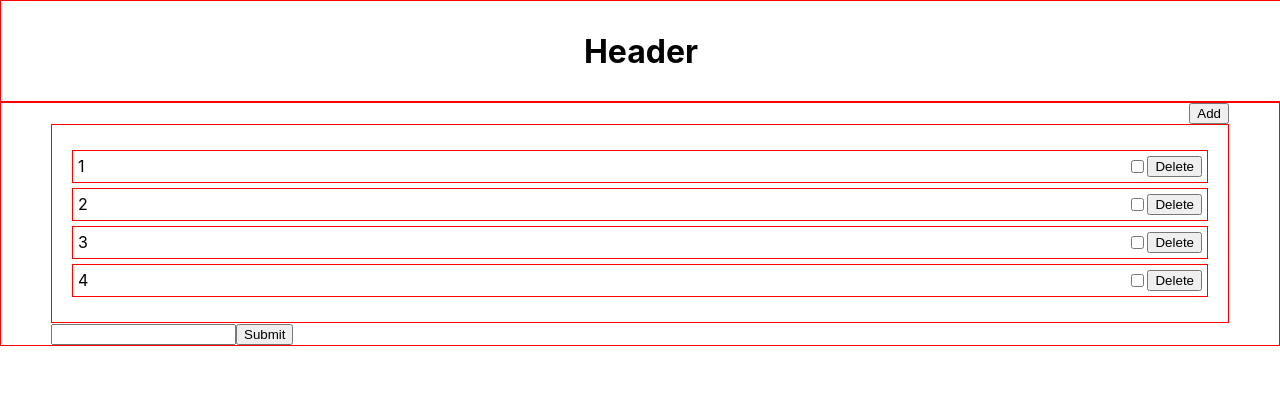
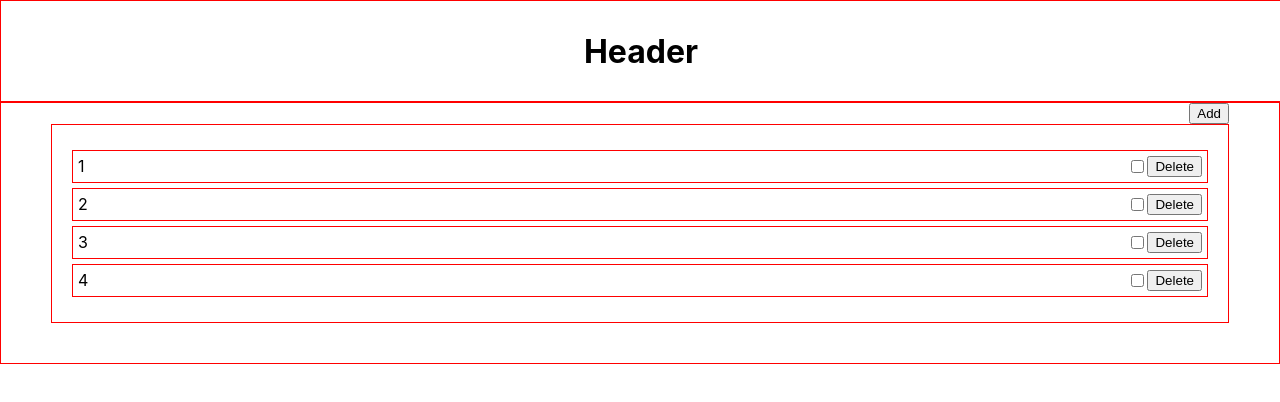
Before and after one commit to anghelgabrielmihai/miXin-todo, a React (Create React App) app: page / in a window 1280 px wide. Shown: the top 402 px of the page. Built offline with nearby package versions, Linux system fonts and the light colour scheme.

Commit message:
- added functionality to show or hide addComponent component used to add a new item in ToDO

```diff
--- a/src/components/addComponent/addComponent.css
+++ b/src/components/addComponent/addComponent.css
@@ -0,0 +1,6 @@
+.add-wrapper {
+  border: 1px solid red;
+  padding: 5px;
+  margin: 5px 0px;
+  justify-content: space-between;
+}
--- a/src/components/addComponent/addComponent.js
+++ b/src/components/addComponent/addComponent.js
@@ -1,6 +1,6 @@
 import React, { Component } from 'react'
 import { ButtonComponent } from '../buttonComponent/buttonComponent'
-
+import './addComponent.css';
 export class AddComponent extends Component {
     constructor(props) {
         super(props)
@@ -11,13 +11,16 @@ export class AddComponent extends Component {
     }
 
     render () {
-        return (
-            <div>
-                <form>
+        if (this.props.showAddComponent) {
+            return (
+                <div className="add-wrapper flex">
                     <input type="text" />
                     <ButtonComponent name="Submit" />
-                </form>
-            </div>
-        )
+                </div>
+            )
+        } else {
+            return null;
+        }
+
     }
 }
--- a/src/components/buttonComponent/buttonComponent.js
+++ b/src/components/buttonComponent/buttonComponent.js
@@ -10,6 +10,6 @@ export class ButtonComponent extends Component {
     }
 
     render () {
-        return (<button>{this.props.name}</button>)
+        return (<button onClick={this.props.methodToCall}>{this.props.name}</button>)
     }
 }
--- a/src/components/itemComponent/itemComponent.js
+++ b/src/components/itemComponent/itemComponent.js
@@ -12,8 +12,8 @@ export class ItemComponent extends Component {
 
     render () {
         return (
-            <div class="todo-wrapper flex">
-                <div class="flex">
+            <div className="todo-wrapper flex">
+                <div className="flex">
                     <span>{this.props.data}</span>
                 </div>
                 <CheckboxComponent></CheckboxComponent>
--- a/src/components/mainComponent/mainComponent.css
+++ b/src/components/mainComponent/mainComponent.css
@@ -10,3 +10,7 @@ main {
 .todo-container {
   padding: 20px;
 }
+
+.add-container {
+  padding: 20px;
+}
--- a/src/components/mainComponent/mainComponent.js
+++ b/src/components/mainComponent/mainComponent.js
@@ -7,7 +7,15 @@ export class MainComponent extends Component {
     constructor(props) {
         super(props)
 
-        this.state = { data: ['1', '2', '3', '4'] };
+        this.state = {
+            data: ['1', '2', '3', '4'],
+            showAddComponent: false
+        };
+    }
+
+    addItemComponent = () => {
+        // this.setState(state => ({ showAddComponent: !state.showAddComponent }))
+        console.log(this.state.showAddComponent);
     }
 
     render () {
@@ -15,10 +23,12 @@ export class MainComponent extends Component {
         return (
             <main>
                 <section className="action-row flex">
-                    <ButtonComponent className="action-button flex" name="Add" />
+                    <ButtonComponent className="action-button flex" name="Add" methodToCall={this.addItemComponent} />
                 </section>
-                <section class="todo-container">{items}</section>
-                <AddComponent />
+                <section className="todo-container">{items}</section>
+                <section className="add-container">
+                    <AddComponent showAddComponent={this.state.showAddComponent} />
+                </section>
             </main>
         )
     }
```
